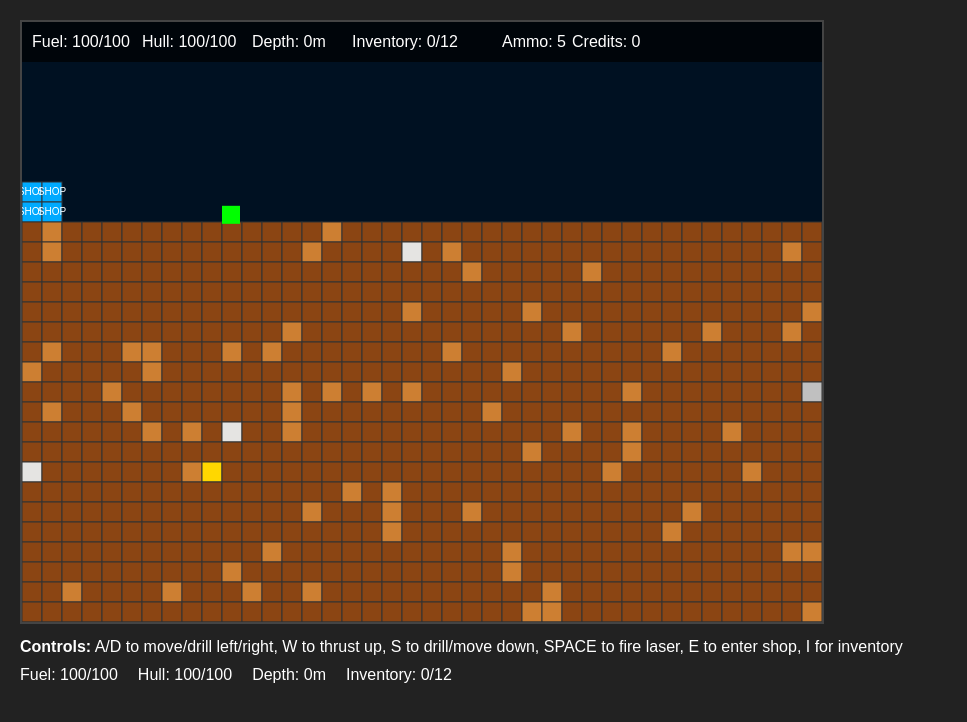
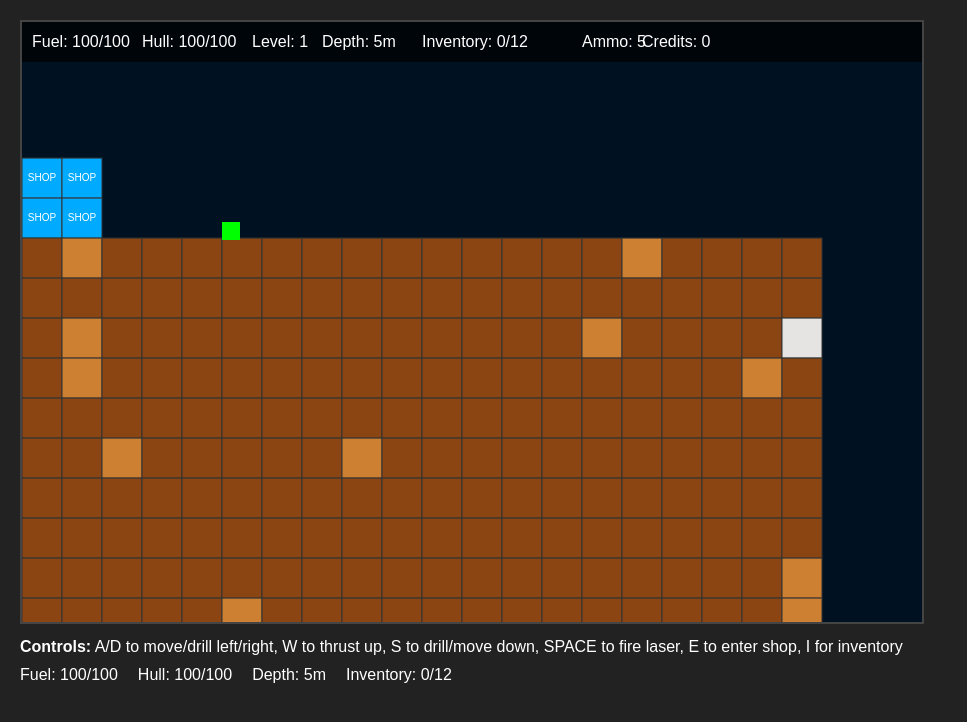
Before and after one commit to paperplatoon/miningcanvas, a plain HTML site: page game.html in a window 1280 px wide. Shown: the whole page, without its empty margins (0-967 px from the left). Drawn offline with Linux system fonts and the light colour scheme.

Commit message:
more zoomed in map

```diff
--- a/game.html
+++ b/game.html
@@ -27,7 +27,7 @@
     </style>
 </head>
 <body>
-    <canvas id="gameCanvas" width="800" height="600"></canvas>
+    <canvas id="gameCanvas" width="900" height="600"></canvas>
     <div class="controls">
         <strong>Controls:</strong> A/D to move/drill left/right, W to thrust up, S to drill/move down, SPACE to fire laser, E to enter shop, I for inventory
     </div>
@@ -43,12 +43,25 @@
         const ctx = canvas.getContext('2d');
 
         // Simple config
-        const BLOCK_SIZE = 20;
-        const WORLD_WIDTH = 40;
-        const WORLD_HEIGHT = 100;
+        const BLOCK_SIZE = 40;
+        const WORLD_WIDTH = 20;
+        const BASE_WORLD_HEIGHT = 50;
 
         // Game state
         const game = {
+            // Level system
+            currentLevel: 1,
+            currentWorldHeight: BASE_WORLD_HEIGHT,
+
+            // Ore generation settings
+            oreGeneration: {
+                oreChance: 0.1,        // 10% chance for any ore
+                platinumChance: 0.01,  // 1% of ores are platinum
+                goldChance: 0.03,      // 3% of ores are gold
+                silverChance: 0.06,    // 6% of ores are silver
+                // Bronze is the remainder (90% of ores)
+            },
+
             player: {
                 x: 200,
                 y: 100,
@@ -113,17 +126,17 @@
         function generateTerrain() {
             game.terrain = [];
 
-            for (let y = 0; y < WORLD_HEIGHT; y++) {
+            for (let y = 0; y < game.currentWorldHeight; y++) {
                 game.terrain[y] = [];
                 for (let x = 0; x < WORLD_WIDTH; x++) {
                     if (y >= 10) {
                         // Dirt with some ores
                         let blockType = 'dirt';
-                        if (Math.random() < 0.1) {
+                        if (Math.random() < game.oreGeneration.oreChance) {
                             const oreRoll = Math.random();
-                            if (oreRoll < 0.01) blockType = 'platinum';
-                            else if (oreRoll < 0.03) blockType = 'gold';
-                            else if (oreRoll < 0.06) blockType = 'silver';
+                            if (oreRoll < game.oreGeneration.platinumChance) blockType = 'platinum';
+                            else if (oreRoll < game.oreGeneration.goldChance) blockType = 'gold';
+                            else if (oreRoll < game.oreGeneration.silverChance) blockType = 'silver';
                             else blockType = 'bronze';
                         }
                         game.terrain[y][x] = { type: blockType, exists: true };
@@ -313,7 +326,7 @@
 
         // Shop functions
         function sellOre(oreType) {
-            const prices = { bronze: 2, silver: 5, gold: 12, platinum: 30 };
+            const prices = { bronze: 1, silver: 3, gold: 10, platinum: 30 };
 
             if (oreType === 'bronze' && game.player.bronzeOre > 0) {
                 game.player.bronzeOre -= 1;
@@ -397,6 +410,40 @@
             return game.player.bronzeOre + game.player.silverOre + game.player.goldOre + game.player.platinumOre;
         }
 
+        // Level progression system
+        function checkLevelProgression() {
+            const player = game.player;
+            const bottomRow = (game.currentWorldHeight - 1) * BLOCK_SIZE;
+
+            // Check if player has reached the bottom row
+            if (player.y >= bottomRow) {
+                advanceToNextLevel();
+            }
+        }
+
+        function advanceToNextLevel() {
+            // Increment level
+            game.currentLevel += 1;
+
+            // Increase world height
+            game.currentWorldHeight = BASE_WORLD_HEIGHT + ((game.currentLevel - 1) * 20);
+
+            // Reset player to top of new level (near shop)
+            game.player.x = 200;
+            game.player.y = 100;
+            game.player.vx = 0;
+            game.player.vy = 0;
+
+            // Reset camera
+            game.camera.y = 0;
+
+            // Generate new terrain for the larger world
+            generateTerrain();
+
+            // Optional: Could add level-up rewards or notifications here
+            console.log(`Advanced to Level ${game.currentLevel}! World height: ${game.currentWorldHeight}`);
+        }
+
         // Laser System
         function fireLaser() {
             if (game.player.ammo > 0 && !game.showInventory) {
@@ -429,7 +476,7 @@
 
                 // Check bounds
                 if (laser.x < 0 || laser.x > WORLD_WIDTH * BLOCK_SIZE ||
-                    laser.y < 0 || laser.y > WORLD_HEIGHT * BLOCK_SIZE) {
+                    laser.y < 0 || laser.y > game.currentWorldHeight * BLOCK_SIZE) {
                     game.lasers.splice(i, 1);
                     continue;
                 }
@@ -450,15 +497,15 @@
                     const targetX = blockX + dx;
                     const targetY = blockY + dy;
 
-                    if (targetY >= 0 && targetY < game.terrain.length &&
-                        targetX >= 0 && targetX < game.terrain[0].length) {
+                    if (targetY >= 0 && targetY < game.currentWorldHeight &&
+                        targetX >= 0 && targetX < WORLD_WIDTH) {
 
                         // Don't destroy shop blocks
                         if (isShopBlock(targetX, targetY)) {
                             continue;
                         }
 
-                        const block = game.terrain[targetY][targetX];
+                        const block = game.terrain[targetY] && game.terrain[targetY][targetX];
                         if (block && block.exists) {
                             // Don't add to inventory from explosions - just destroy
                             game.terrain[targetY][targetX].exists = false;
@@ -605,13 +652,15 @@
             const maxInventory = game.player.maxInventory || 12;
             const ammo = game.player.ammo || 0;
             const credits = game.player.credits || 0;
+            const level = game.currentLevel || 1;
 
             ctx.fillText(`Fuel: ${fuel}/${maxFuel}`, 10, 25);
             ctx.fillText(`Hull: ${hull}/${maxHull}`, 120, 25);
-            ctx.fillText(`Depth: ${depth}m`, 230, 25);
-            ctx.fillText(`Inventory: ${currentCount}/${maxInventory}`, 330, 25);
-            ctx.fillText(`Ammo: ${ammo}`, 480, 25);
-            ctx.fillText(`Credits: ${credits}`, 550, 25);
+            ctx.fillText(`Level: ${level}`, 230, 25);
+            ctx.fillText(`Depth: ${depth}m`, 300, 25);
+            ctx.fillText(`Inventory: ${currentCount}/${maxInventory}`, 400, 25);
+            ctx.fillText(`Ammo: ${ammo}`, 560, 25);
+            ctx.fillText(`Credits: ${credits}`, 620, 25);
 
             // Also update the HTML elements for consistency
             document.getElementById('fuel').textContent = `${fuel}/${maxFuel}`;
@@ -630,20 +679,20 @@
             const blockX = Math.floor(worldX / BLOCK_SIZE);
             const blockY = Math.floor(worldY / BLOCK_SIZE);
 
-            if (blockY < 0 || blockY >= game.terrain.length ||
-                blockX < 0 || blockX >= game.terrain[0].length) {
+            if (blockY < 0 || blockY >= game.currentWorldHeight ||
+                blockX < 0 || blockX >= WORLD_WIDTH) {
                 return null;
             }
 
-            const block = game.terrain[blockY][blockX];
+            const block = game.terrain[blockY] && game.terrain[blockY][blockX];
             return (block && block.exists) ? { x: blockX, y: blockY, ...block } : null;
         }
 
         function removeBlock(blockX, blockY) {
-            if (blockY >= 0 && blockY < game.terrain.length &&
-                blockX >= 0 && blockX < game.terrain[0].length) {
+            if (blockY >= 0 && blockY < game.currentWorldHeight &&
+                blockX >= 0 && blockX < WORLD_WIDTH) {
 
-                const block = game.terrain[blockY][blockX];
+                const block = game.terrain[blockY] && game.terrain[blockY][blockX];
                 if (block && block.exists) {
                     // Check inventory space
                     const currentCount = getCurrentOreCount();
@@ -819,6 +868,9 @@
 
             // Camera
             game.camera.y = Math.max(0, player.y - 200);
+
+            // Check for level progression
+            checkLevelProgression();
 
             // Check if player is near shop (for 'E' prompt)
             const playerCenterX = (player.x + player.width/2) / BLOCK_SIZE;
@@ -1142,6 +1194,7 @@
         }
 
         // Start the game
+        game.currentWorldHeight = BASE_WORLD_HEIGHT; // Initialize the world height
         generateTerrain();
         gameLoop();
     </script>
```
